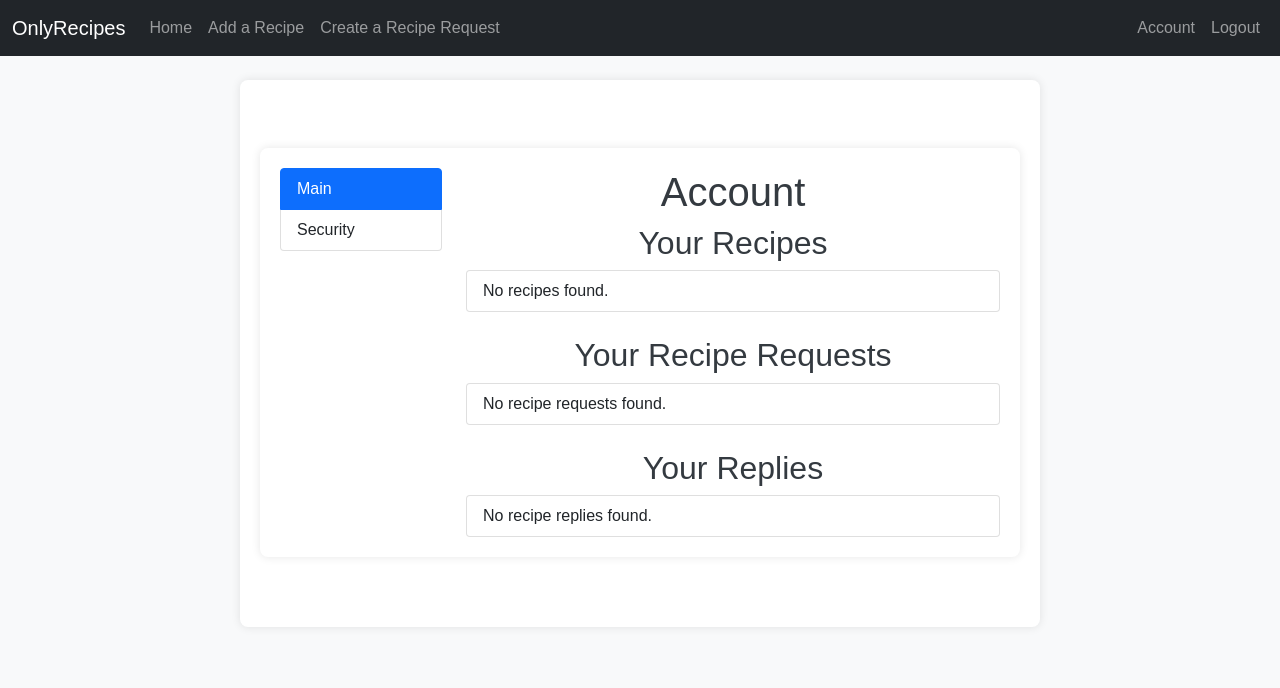
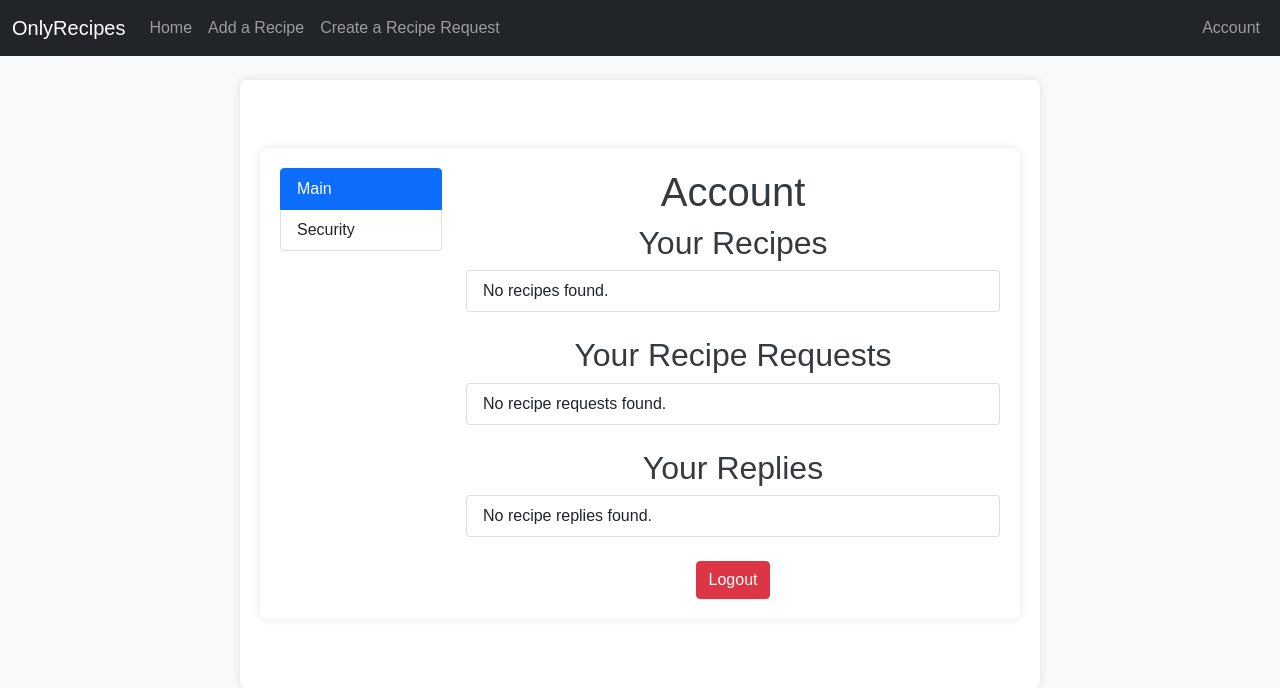
Before and after one commit to swimmingdiscount/OnlyRecipes, a Flask app: page /account in a window 1280 px wide. Shown: the top 688 px of the page. Run offline with Flask 3, Linux system fonts and the light colour scheme; a user stored in the database is signed in; data comes from the database, SQL or seed files in the repository; data that the repository does not hold is empty.

Commit message:
CLEANUP BUT FUNCTIONAL

```diff
--- a/app/templates/account.html
+++ b/app/templates/account.html
@@ -69,6 +69,10 @@
             {% elif active_tab == 'security' %}
                 {% include 'partials/account_security.html' %}
             {% endif %}
+            <!-- Logout Button -->
+            <div class="d-flex justify-content-center mt-4">
+                <a class="btn btn-danger text-white" href="{{ url_for('main.logout') }}">Logout</a>
+            </div>
         </div>
     </div>
 </div>
--- a/app/templates/base.html
+++ b/app/templates/base.html
@@ -35,9 +35,6 @@
                 <li class="nav-item">
                     <a class="nav-link" href="{{ url_for('main.account') }}">Account</a>
                 </li>
-                <li class="nav-item">
-                    <a class="nav-link" href="{{ url_for('main.logout') }}">Logout</a>
-                </li>
                 {% else %}
                 <li class="nav-item">
                     <a class="nav-link" href="{{ url_for('main.login') }}">Login</a>
```
